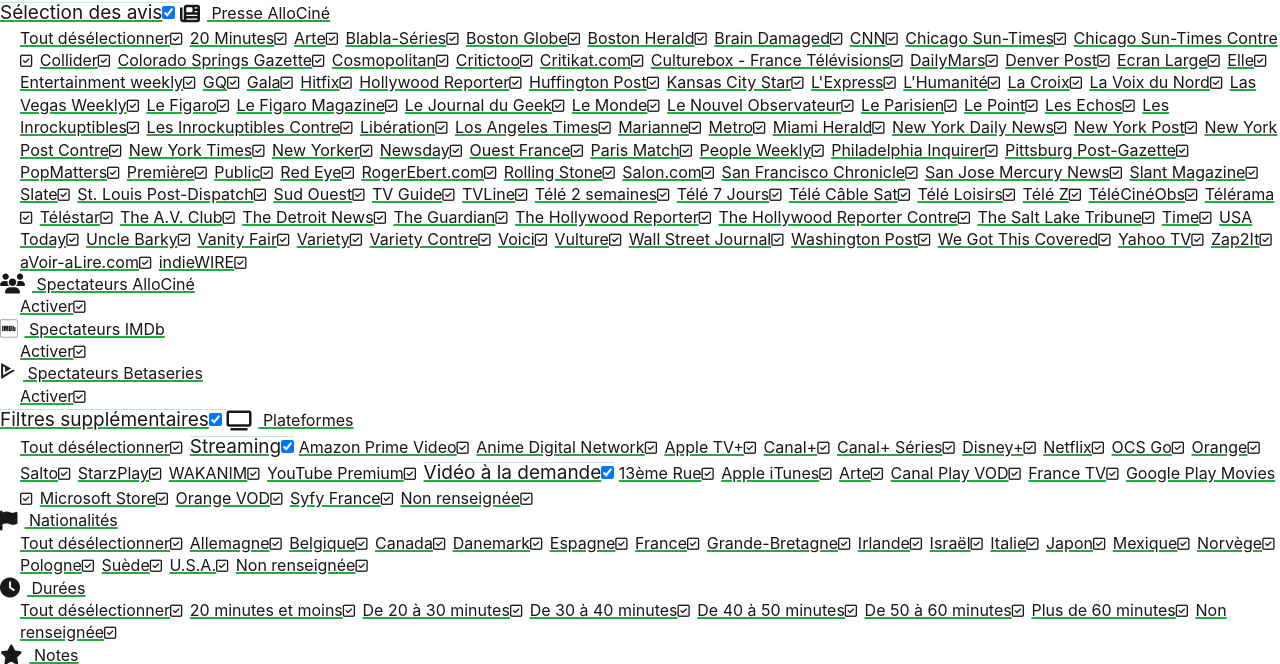
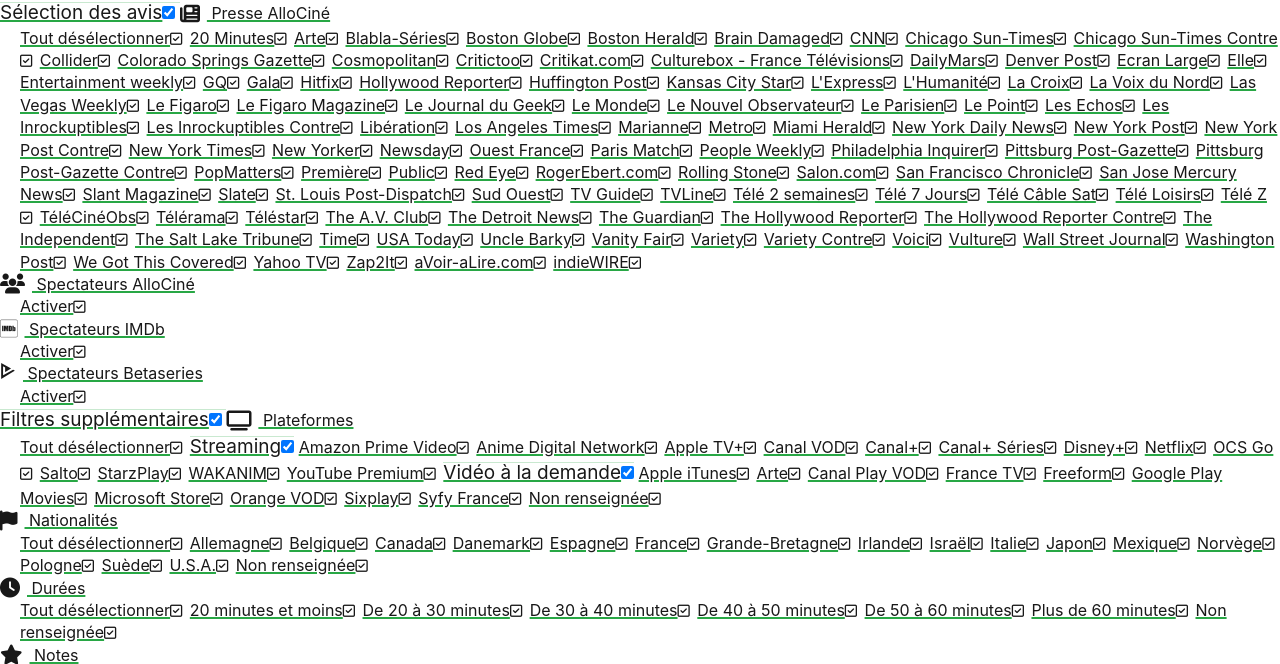
Before and after one commit to pierrevano/yaquoicommeserie, a plain HTML site: page index.html in a window 1280 px wide. Shown: the top 664 px of the page. Drawn offline with nearby package versions, Linux system fonts and the light colour scheme; some packages are replaced by stand-ins of ours; a script that the page names is missing.

Commit message:
update code

```diff
--- a/index.html
+++ b/index.html
@@ -28,9 +28,9 @@
     <meta property="og:description" content="Y'a quoi comme série ? vous aidera à choisir parmi les séries les mieux notées actuellement." />
 
     <link rel="stylesheet" href="https://cdn.jsdelivr.net/npm/tiny-slider@latest/dist/tiny-slider.css">
-    <link rel="stylesheet" href="assets/css/hc-offcanvas-nav.carbon.min-20210426.css">
-    <link rel="stylesheet" href="assets/css/shuffle-style.min-20210426.css">
-    <link rel="stylesheet" href="assets/css/style.min-20210426.css">
+    <link rel="stylesheet" href="assets/css/hc-offcanvas-nav.carbon.min-20210428.css">
+    <link rel="stylesheet" href="assets/css/shuffle-style.min-20210428.css">
+    <link rel="stylesheet" href="assets/css/style.min-20210428.css">
 
     <script type="text/javascript" src="https://cdn.jsdelivr.net/npm/shufflejs@latest/dist/shuffle.min.js"></script>
     <script type="text/javascript" src="https://cdn.jsdelivr.net/npm/typewriter-effect@latest/dist/core.js"></script>
@@ -40,7 +40,7 @@
     <script type="text/javascript" src="https://cdn.jsdelivr.net/npm/tiny-slider@latest/dist/tiny-slider.min.js"></script>
     <script type="text/javascript" src="https://cdn.jsdelivr.net/npm/chart.js@latest/dist/Chart.min.js"></script>
     <script type="text/javascript" src="https://kit.fontawesome.com/a73a8689c0.js" crossorigin="anonymous"></script>
-    <script type="text/javascript" src="assets/js/script.min-20210426.js"></script>
+    <script type="text/javascript" src="assets/js/script.min-20210428.js"></script>
 
     <link rel="stylesheet" href="https://cdn.jsdelivr.net/npm/@sweetalert2/theme-dark@3/dark.min.css">
 </head>
@@ -132,50 +132,52 @@
                     <li class="criticButton"><a href="#">People Weekly<span><input id="criticToggle55" type="checkbox" checked="checked"><label for="criticToggle55"></label></span></a></li>
                     <li class="criticButton"><a href="#">Philadelphia Inquirer<span><input id="criticToggle56" type="checkbox" checked="checked"><label for="criticToggle56"></label></span></a></li>
                     <li class="criticButton"><a href="#">Pittsburg Post-Gazette<span><input id="criticToggle57" type="checkbox" checked="checked"><label for="criticToggle57"></label></span></a></li>
-                    <li class="criticButton"><a href="#">PopMatters<span><input id="criticToggle58" type="checkbox" checked="checked"><label for="criticToggle58"></label></span></a></li>
-                    <li class="criticButton"><a href="#">Première<span><input id="criticToggle59" type="checkbox" checked="checked"><label for="criticToggle59"></label></span></a></li>
-                    <li class="criticButton"><a href="#">Public<span><input id="criticToggle60" type="checkbox" checked="checked"><label for="criticToggle60"></label></span></a></li>
-                    <li class="criticButton"><a href="#">Red Eye<span><input id="criticToggle61" type="checkbox" checked="checked"><label for="criticToggle61"></label></span></a></li>
-                    <li class="criticButton"><a href="#">RogerEbert.com<span><input id="criticToggle62" type="checkbox" checked="checked"><label for="criticToggle62"></label></span></a></li>
-                    <li class="criticButton"><a href="#">Rolling Stone<span><input id="criticToggle63" type="checkbox" checked="checked"><label for="criticToggle63"></label></span></a></li>
-                    <li class="criticButton"><a href="#">Salon.com<span><input id="criticToggle64" type="checkbox" checked="checked"><label for="criticToggle64"></label></span></a></li>
-                    <li class="criticButton"><a href="#">San Francisco Chronicle<span><input id="criticToggle65" type="checkbox" checked="checked"><label for="criticToggle65"></label></span></a></li>
-                    <li class="criticButton"><a href="#">San Jose Mercury News<span><input id="criticToggle66" type="checkbox" checked="checked"><label for="criticToggle66"></label></span></a></li>
-                    <li class="criticButton"><a href="#">Slant Magazine<span><input id="criticToggle67" type="checkbox" checked="checked"><label for="criticToggle67"></label></span></a></li>
-                    <li class="criticButton"><a href="#">Slate<span><input id="criticToggle68" type="checkbox" checked="checked"><label for="criticToggle68"></label></span></a></li>
-                    <li class="criticButton"><a href="#">St. Louis Post-Dispatch<span><input id="criticToggle69" type="checkbox" checked="checked"><label for="criticToggle69"></label></span></a></li>
-                    <li class="criticButton"><a href="#">Sud Ouest<span><input id="criticToggle70" type="checkbox" checked="checked"><label for="criticToggle70"></label></span></a></li>
-                    <li class="criticButton"><a href="#">TV Guide<span><input id="criticToggle71" type="checkbox" checked="checked"><label for="criticToggle71"></label></span></a></li>
-                    <li class="criticButton"><a href="#">TVLine<span><input id="criticToggle72" type="checkbox" checked="checked"><label for="criticToggle72"></label></span></a></li>
-                    <li class="criticButton"><a href="#">Télé 2 semaines<span><input id="criticToggle73" type="checkbox" checked="checked"><label for="criticToggle73"></label></span></a></li>
-                    <li class="criticButton"><a href="#">Télé 7 Jours<span><input id="criticToggle74" type="checkbox" checked="checked"><label for="criticToggle74"></label></span></a></li>
-                    <li class="criticButton"><a href="#">Télé Câble Sat<span><input id="criticToggle75" type="checkbox" checked="checked"><label for="criticToggle75"></label></span></a></li>
-                    <li class="criticButton"><a href="#">Télé Loisirs<span><input id="criticToggle76" type="checkbox" checked="checked"><label for="criticToggle76"></label></span></a></li>
-                    <li class="criticButton"><a href="#">Télé Z<span><input id="criticToggle77" type="checkbox" checked="checked"><label for="criticToggle77"></label></span></a></li>
-                    <li class="criticButton"><a href="#">TéléCinéObs<span><input id="criticToggle78" type="checkbox" checked="checked"><label for="criticToggle78"></label></span></a></li>
-                    <li class="criticButton"><a href="#">Télérama<span><input id="criticToggle79" type="checkbox" checked="checked"><label for="criticToggle79"></label></span></a></li>
-                    <li class="criticButton"><a href="#">Téléstar<span><input id="criticToggle80" type="checkbox" checked="checked"><label for="criticToggle80"></label></span></a></li>
-                    <li class="criticButton"><a href="#">The A.V. Club<span><input id="criticToggle81" type="checkbox" checked="checked"><label for="criticToggle81"></label></span></a></li>
-                    <li class="criticButton"><a href="#">The Detroit News<span><input id="criticToggle82" type="checkbox" checked="checked"><label for="criticToggle82"></label></span></a></li>
-                    <li class="criticButton"><a href="#">The Guardian<span><input id="criticToggle83" type="checkbox" checked="checked"><label for="criticToggle83"></label></span></a></li>
-                    <li class="criticButton"><a href="#">The Hollywood Reporter<span><input id="criticToggle84" type="checkbox" checked="checked"><label for="criticToggle84"></label></span></a></li>
-                    <li class="criticButton"><a href="#">The Hollywood Reporter Contre<span><input id="criticToggle85" type="checkbox" checked="checked"><label for="criticToggle85"></label></span></a></li>
-                    <li class="criticButton"><a href="#">The Salt Lake Tribune<span><input id="criticToggle86" type="checkbox" checked="checked"><label for="criticToggle86"></label></span></a></li>
-                    <li class="criticButton"><a href="#">Time<span><input id="criticToggle87" type="checkbox" checked="checked"><label for="criticToggle87"></label></span></a></li>
-                    <li class="criticButton"><a href="#">USA Today<span><input id="criticToggle88" type="checkbox" checked="checked"><label for="criticToggle88"></label></span></a></li>
-                    <li class="criticButton"><a href="#">Uncle Barky<span><input id="criticToggle89" type="checkbox" checked="checked"><label for="criticToggle89"></label></span></a></li>
-                    <li class="criticButton"><a href="#">Vanity Fair<span><input id="criticToggle90" type="checkbox" checked="checked"><label for="criticToggle90"></label></span></a></li>
-                    <li class="criticButton"><a href="#">Variety<span><input id="criticToggle91" type="checkbox" checked="checked"><label for="criticToggle91"></label></span></a></li>
-                    <li class="criticButton"><a href="#">Variety Contre<span><input id="criticToggle92" type="checkbox" checked="checked"><label for="criticToggle92"></label></span></a></li>
-                    <li class="criticButton"><a href="#">Voici<span><input id="criticToggle93" type="checkbox" checked="checked"><label for="criticToggle93"></label></span></a></li>
-                    <li class="criticButton"><a href="#">Vulture<span><input id="criticToggle94" type="checkbox" checked="checked"><label for="criticToggle94"></label></span></a></li>
-                    <li class="criticButton"><a href="#">Wall Street Journal<span><input id="criticToggle95" type="checkbox" checked="checked"><label for="criticToggle95"></label></span></a></li>
-                    <li class="criticButton"><a href="#">Washington Post<span><input id="criticToggle96" type="checkbox" checked="checked"><label for="criticToggle96"></label></span></a></li>
-                    <li class="criticButton"><a href="#">We Got This Covered<span><input id="criticToggle97" type="checkbox" checked="checked"><label for="criticToggle97"></label></span></a></li>
-                    <li class="criticButton"><a href="#">Yahoo TV<span><input id="criticToggle98" type="checkbox" checked="checked"><label for="criticToggle98"></label></span></a></li>
-                    <li class="criticButton"><a href="#">Zap2It<span><input id="criticToggle99" type="checkbox" checked="checked"><label for="criticToggle99"></label></span></a></li>
-                    <li class="criticButton"><a href="#">aVoir-aLire.com<span><input id="criticToggle100" type="checkbox" checked="checked"><label for="criticToggle100"></label></span></a></li>
-                    <li class="criticButton"><a href="#">indieWIRE<span><input id="criticToggle101" type="checkbox" checked="checked"><label for="criticToggle101"></label></span></a></li>
+                    <li class="criticButton"><a href="#">Pittsburg Post-Gazette Contre<span><input id="criticToggle58" type="checkbox" checked="checked"><label for="criticToggle58"></label></span></a></li>
+                    <li class="criticButton"><a href="#">PopMatters<span><input id="criticToggle59" type="checkbox" checked="checked"><label for="criticToggle59"></label></span></a></li>
+                    <li class="criticButton"><a href="#">Première<span><input id="criticToggle60" type="checkbox" checked="checked"><label for="criticToggle60"></label></span></a></li>
+                    <li class="criticButton"><a href="#">Public<span><input id="criticToggle61" type="checkbox" checked="checked"><label for="criticToggle61"></label></span></a></li>
+                    <li class="criticButton"><a href="#">Red Eye<span><input id="criticToggle62" type="checkbox" checked="checked"><label for="criticToggle62"></label></span></a></li>
+                    <li class="criticButton"><a href="#">RogerEbert.com<span><input id="criticToggle63" type="checkbox" checked="checked"><label for="criticToggle63"></label></span></a></li>
+                    <li class="criticButton"><a href="#">Rolling Stone<span><input id="criticToggle64" type="checkbox" checked="checked"><label for="criticToggle64"></label></span></a></li>
+                    <li class="criticButton"><a href="#">Salon.com<span><input id="criticToggle65" type="checkbox" checked="checked"><label for="criticToggle65"></label></span></a></li>
+                    <li class="criticButton"><a href="#">San Francisco Chronicle<span><input id="criticToggle66" type="checkbox" checked="checked"><label for="criticToggle66"></label></span></a></li>
+                    <li class="criticButton"><a href="#">San Jose Mercury News<span><input id="criticToggle67" type="checkbox" checked="checked"><label for="criticToggle67"></label></span></a></li>
+                    <li class="criticButton"><a href="#">Slant Magazine<span><input id="criticToggle68" type="checkbox" checked="checked"><label for="criticToggle68"></label></span></a></li>
+                    <li class="criticButton"><a href="#">Slate<span><input id="criticToggle69" type="checkbox" checked="checked"><label for="criticToggle69"></label></span></a></li>
+                    <li class="criticButton"><a href="#">St. Louis Post-Dispatch<span><input id="criticToggle70" type="checkbox" checked="checked"><label for="criticToggle70"></label></span></a></li>
+                    <li class="criticButton"><a href="#">Sud Ouest<span><input id="criticToggle71" type="checkbox" checked="checked"><label for="criticToggle71"></label></span></a></li>
+                    <li class="criticButton"><a href="#">TV Guide<span><input id="criticToggle72" type="checkbox" checked="checked"><label for="criticToggle72"></label></span></a></li>
+                    <li class="criticButton"><a href="#">TVLine<span><input id="criticToggle73" type="checkbox" checked="checked"><label for="criticToggle73"></label></span></a></li>
+                    <li class="criticButton"><a href="#">Télé 2 semaines<span><input id="criticToggle74" type="checkbox" checked="checked"><label for="criticToggle74"></label></span></a></li>
+                    <li class="criticButton"><a href="#">Télé 7 Jours<span><input id="criticToggle75" type="checkbox" checked="checked"><label for="criticToggle75"></label></span></a></li>
+                    <li class="criticButton"><a href="#">Télé Câble Sat<span><input id="criticToggle76" type="checkbox" checked="checked"><label for="criticToggle76"></label></span></a></li>
+                    <li class="criticButton"><a href="#">Télé Loisirs<span><input id="criticToggle77" type="checkbox" checked="checked"><label for="criticToggle77"></label></span></a></li>
+                    <li class="criticButton"><a href="#">Télé Z<span><input id="criticToggle78" type="checkbox" checked="checked"><label for="criticToggle78"></label></span></a></li>
+                    <li class="criticButton"><a href="#">TéléCinéObs<span><input id="criticToggle79" type="checkbox" checked="checked"><label for="criticToggle79"></label></span></a></li>
+                    <li class="criticButton"><a href="#">Télérama<span><input id="criticToggle80" type="checkbox" checked="checked"><label for="criticToggle80"></label></span></a></li>
+                    <li class="criticButton"><a href="#">Téléstar<span><input id="criticToggle81" type="checkbox" checked="checked"><label for="criticToggle81"></label></span></a></li>
+                    <li class="criticButton"><a href="#">The A.V. Club<span><input id="criticToggle82" type="checkbox" checked="checked"><label for="criticToggle82"></label></span></a></li>
+                    <li class="criticButton"><a href="#">The Detroit News<span><input id="criticToggle83" type="checkbox" checked="checked"><label for="criticToggle83"></label></span></a></li>
+                    <li class="criticButton"><a href="#">The Guardian<span><input id="criticToggle84" type="checkbox" checked="checked"><label for="criticToggle84"></label></span></a></li>
+                    <li class="criticButton"><a href="#">The Hollywood Reporter<span><input id="criticToggle85" type="checkbox" checked="checked"><label for="criticToggle85"></label></span></a></li>
+                    <li class="criticButton"><a href="#">The Hollywood Reporter Contre<span><input id="criticToggle86" type="checkbox" checked="checked"><label for="criticToggle86"></label></span></a></li>
+                    <li class="criticButton"><a href="#">The Independent<span><input id="criticToggle87" type="checkbox" checked="checked"><label for="criticToggle87"></label></span></a></li>
+                    <li class="criticButton"><a href="#">The Salt Lake Tribune<span><input id="criticToggle88" type="checkbox" checked="checked"><label for="criticToggle88"></label></span></a></li>
+                    <li class="criticButton"><a href="#">Time<span><input id="criticToggle89" type="checkbox" checked="checked"><label for="criticToggle89"></label></span></a></li>
+                    <li class="criticButton"><a href="#">USA Today<span><input id="criticToggle90" type="checkbox" checked="checked"><label for="criticToggle90"></label></span></a></li>
+                    <li class="criticButton"><a href="#">Uncle Barky<span><input id="criticToggle91" type="checkbox" checked="checked"><label for="criticToggle91"></label></span></a></li>
+                    <li class="criticButton"><a href="#">Vanity Fair<span><input id="criticToggle92" type="checkbox" checked="checked"><label for="criticToggle92"></label></span></a></li>
+                    <li class="criticButton"><a href="#">Variety<span><input id="criticToggle93" type="checkbox" checked="checked"><label for="criticToggle93"></label></span></a></li>
+                    <li class="criticButton"><a href="#">Variety Contre<span><input id="criticToggle94" type="checkbox" checked="checked"><label for="criticToggle94"></label></span></a></li>
+                    <li class="criticButton"><a href="#">Voici<span><input id="criticToggle95" type="checkbox" checked="checked"><label for="criticToggle95"></label></span></a></li>
+                    <li class="criticButton"><a href="#">Vulture<span><input id="criticToggle96" type="checkbox" checked="checked"><label for="criticToggle96"></label></span></a></li>
+                    <li class="criticButton"><a href="#">Wall Street Journal<span><input id="criticToggle97" type="checkbox" checked="checked"><label for="criticToggle97"></label></span></a></li>
+                    <li class="criticButton"><a href="#">Washington Post<span><input id="criticToggle98" type="checkbox" checked="checked"><label for="criticToggle98"></label></span></a></li>
+                    <li class="criticButton"><a href="#">We Got This Covered<span><input id="criticToggle99" type="checkbox" checked="checked"><label for="criticToggle99"></label></span></a></li>
+                    <li class="criticButton"><a href="#">Yahoo TV<span><input id="criticToggle100" type="checkbox" checked="checked"><label for="criticToggle100"></label></span></a></li>
+                    <li class="criticButton"><a href="#">Zap2It<span><input id="criticToggle101" type="checkbox" checked="checked"><label for="criticToggle101"></label></span></a></li>
+                    <li class="criticButton"><a href="#">aVoir-aLire.com<span><input id="criticToggle102" type="checkbox" checked="checked"><label for="criticToggle102"></label></span></a></li>
+                    <li class="criticButton"><a href="#">indieWIRE<span><input id="criticToggle103" type="checkbox" checked="checked"><label for="criticToggle103"></label></span></a></li>
                 </ul>
             </li>
             <li class="userRating">
@@ -213,27 +215,28 @@
                     <li class="networkButton"><a href="#">Amazon Prime Video<span><input id="networkButton1" type="checkbox" checked="checked"><label for="networkButton1"></label></span></a></li>
                     <li class="networkButton"><a href="#">Anime Digital Network<span><input id="networkButton2" type="checkbox" checked="checked"><label for="networkButton2"></label></span></a></li>
                     <li class="networkButton"><a href="#">Apple TV+<span><input id="networkButton3" type="checkbox" checked="checked"><label for="networkButton3"></label></span></a></li>
-                    <li class="networkButton"><a href="#">Canal+<span><input id="networkButton4" type="checkbox" checked="checked"><label for="networkButton4"></label></span></a></li>
-                    <li class="networkButton"><a href="#">Canal+ Séries<span><input id="networkButton5" type="checkbox" checked="checked"><label for="networkButton5"></label></span></a></li>
-                    <li class="networkButton"><a href="#">Disney+<span><input id="networkButton6" type="checkbox" checked="checked"><label for="networkButton6"></label></span></a></li>
-                    <li class="networkButton"><a href="#">Netflix<span><input id="networkButton7" type="checkbox" checked="checked"><label for="networkButton7"></label></span></a></li>
-                    <li class="networkButton"><a href="#">OCS Go<span><input id="networkButton8" type="checkbox" checked="checked"><label for="networkButton8"></label></span></a></li>
-                    <li class="networkButton"><a href="#">Orange<span><input id="networkButton9" type="checkbox" checked="checked"><label for="networkButton9"></label></span></a></li>
+                    <li class="networkButton"><a href="#">Canal VOD<span><input id="networkButton4" type="checkbox" checked="checked"><label for="networkButton4"></label></span></a></li>
+                    <li class="networkButton"><a href="#">Canal+<span><input id="networkButton5" type="checkbox" checked="checked"><label for="networkButton5"></label></span></a></li>
+                    <li class="networkButton"><a href="#">Canal+ Séries<span><input id="networkButton6" type="checkbox" checked="checked"><label for="networkButton6"></label></span></a></li>
+                    <li class="networkButton"><a href="#">Disney+<span><input id="networkButton7" type="checkbox" checked="checked"><label for="networkButton7"></label></span></a></li>
+                    <li class="networkButton"><a href="#">Netflix<span><input id="networkButton8" type="checkbox" checked="checked"><label for="networkButton8"></label></span></a></li>
+                    <li class="networkButton"><a href="#">OCS Go<span><input id="networkButton9" type="checkbox" checked="checked"><label for="networkButton9"></label></span></a></li>
                     <li class="networkButton"><a href="#">Salto<span><input id="networkButton10" type="checkbox" checked="checked"><label for="networkButton10"></label></span></a></li>
                     <li class="networkButton"><a href="#">StarzPlay<span><input id="networkButton11" type="checkbox" checked="checked"><label for="networkButton11"></label></span></a></li>
                     <li class="networkButton"><a href="#">WAKANIM<span><input id="networkButton12" type="checkbox" checked="checked"><label for="networkButton12"></label></span></a></li>
                     <li class="networkButton"><a href="#">YouTube Premium<span><input id="networkButton13" type="checkbox" checked="checked"><label for="networkButton13"></label></span></a></li>
                     <li class="networkButtonTitle"><a href="#">Vidéo à la demande<span><input id="networkButtonTitle2" type="checkbox" checked="checked"><label for="networkButtonTitle2"></label></span></a></li>
-                    <li class="networkButton"><a href="#">13ème Rue<span><input id="networkButton14" type="checkbox" checked="checked"><label for="networkButton14"></label></span></a></li>
-                    <li class="networkButton"><a href="#">Apple iTunes<span><input id="networkButton15" type="checkbox" checked="checked"><label for="networkButton15"></label></span></a></li>
-                    <li class="networkButton"><a href="#">Arte<span><input id="networkButton16" type="checkbox" checked="checked"><label for="networkButton16"></label></span></a></li>
-                    <li class="networkButton"><a href="#">Canal Play VOD<span><input id="networkButton17" type="checkbox" checked="checked"><label for="networkButton17"></label></span></a></li>
-                    <li class="networkButton"><a href="#">France TV<span><input id="networkButton18" type="checkbox" checked="checked"><label for="networkButton18"></label></span></a></li>
+                    <li class="networkButton"><a href="#">Apple iTunes<span><input id="networkButton14" type="checkbox" checked="checked"><label for="networkButton14"></label></span></a></li>
+                    <li class="networkButton"><a href="#">Arte<span><input id="networkButton15" type="checkbox" checked="checked"><label for="networkButton15"></label></span></a></li>
+                    <li class="networkButton"><a href="#">Canal Play VOD<span><input id="networkButton16" type="checkbox" checked="checked"><label for="networkButton16"></label></span></a></li>
+                    <li class="networkButton"><a href="#">France TV<span><input id="networkButton17" type="checkbox" checked="checked"><label for="networkButton17"></label></span></a></li>
+                    <li class="networkButton"><a href="#">Freeform<span><input id="networkButton18" type="checkbox" checked="checked"><label for="networkButton18"></label></span></a></li>
                     <li class="networkButton"><a href="#">Google Play Movies<span><input id="networkButton19" type="checkbox" checked="checked"><label for="networkButton19"></label></span></a></li>
                     <li class="networkButton"><a href="#">Microsoft Store<span><input id="networkButton20" type="checkbox" checked="checked"><label for="networkButton20"></label></span></a></li>
                     <li class="networkButton"><a href="#">Orange VOD<span><input id="networkButton21" type="checkbox" checked="checked"><label for="networkButton21"></label></span></a></li>
-                    <li class="networkButton"><a href="#">Syfy France<span><input id="networkButton22" type="checkbox" checked="checked"><label for="networkButton22"></label></span></a></li>
-                    <li class="networkButton"><a href="#">Non renseignée<span><input id="networkButton23" type="checkbox" checked="checked"><label for="networkButton23"></label></span></a></li>
+                    <li class="networkButton"><a href="#">Sixplay<span><input id="networkButton22" type="checkbox" checked="checked"><label for="networkButton22"></label></span></a></li>
+                    <li class="networkButton"><a href="#">Syfy France<span><input id="networkButton23" type="checkbox" checked="checked"><label for="networkButton23"></label></span></a></li>
+                    <li class="networkButton"><a href="#">Non renseignée<span><input id="networkButton24" type="checkbox" checked="checked"><label for="networkButton24"></label></span></a></li>
                 </ul>
             </li>
             <li class="nationalityPreferences">
```
Also changed, not shown: assets/css/hc-offcanvas-nav.carbon.min-20210428.css (renamed from assets/css/hc-offcanvas-nav.carbon.min-20210426.css), assets/css/shuffle-style.min-20210428.css (renamed from assets/css/shuffle-style.min-20210426.css), assets/css/style.min-20210428.css (renamed from assets/css/style.min-20210426.css), assets/js/data.json, assets/js/script.min-20210428.js (renamed from assets/js/script.min-20210426.js), assets/logo/freeform.png (added), assets/sh/checkingFile.txt, assets/sh/imdbId.txt (deleted), assets/sh/seriesIds.txt, 2 other files.
